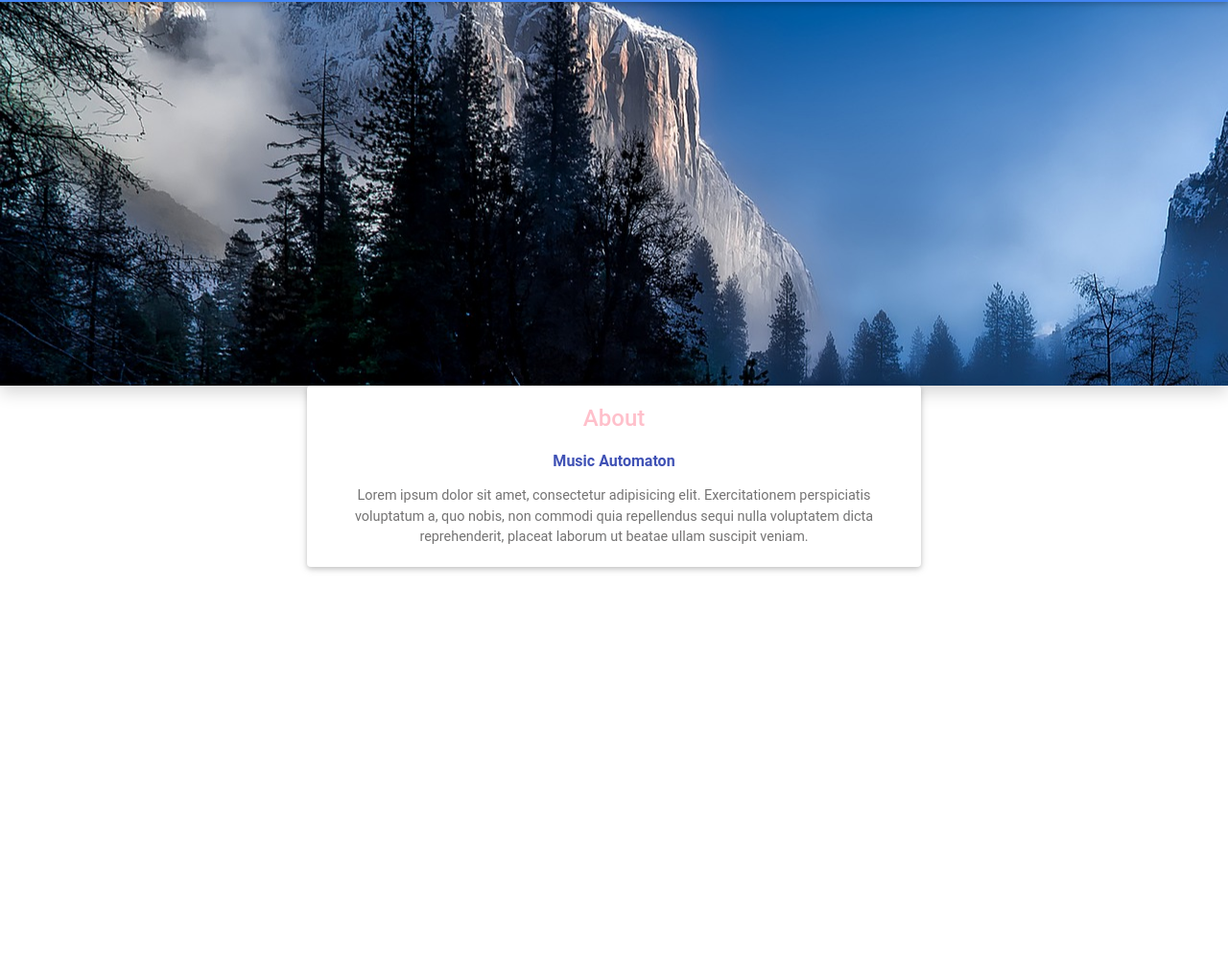
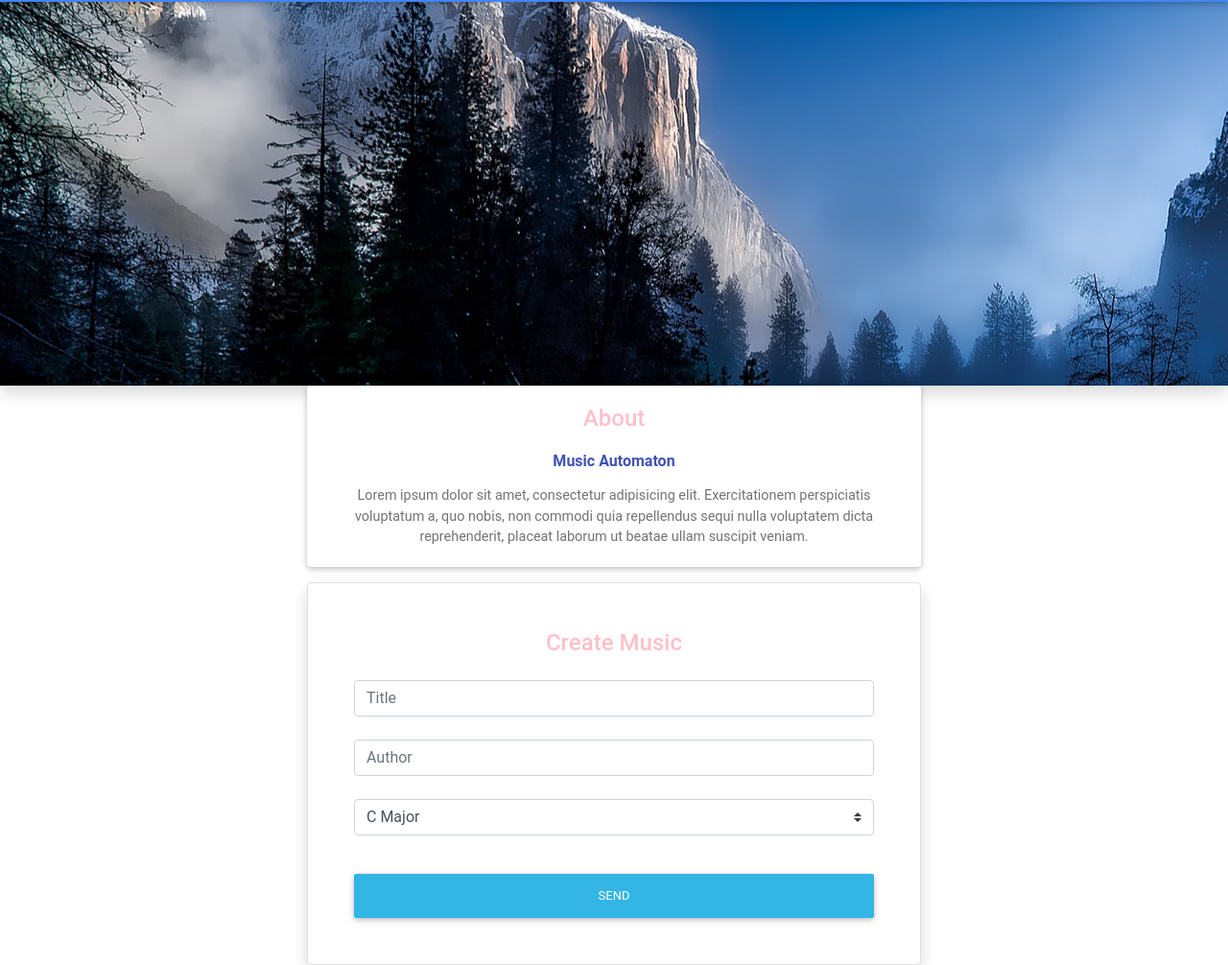
Before and after one commit to ElvannAbendroth/music-automaton-ui, a website: page index.html in a window 1280 px wide. Shown: the part 54-1060 px from the top of the page at 96% size. Before the commit the page ends 800 px from the top, so only its background shows below. Drawn offline with nearby package versions, Linux system fonts and the light colour scheme; files that its build step writes are made by us from their sources.

Commit message:
added form card

```diff
--- a/index.html
+++ b/index.html
@@ -63,7 +63,7 @@
     <div class="header-image shadow"></div>
 
     <!-- Card -->
-    <div class="card card-cascade wider reverse w-50 m-auto">
+    <div class="card card-cascade wider reverse w-50 ml-auto mr-auto">
 
         <!-- Card content -->
         <div class="card-body card-body-cascade text-center">
@@ -81,6 +81,58 @@
     </div>
     <!-- Card -->
 
+    <!-- Default form contact -->
+    <form class="text-center border border-light p-5 w-50 ml-auto mr-auto mt-3 shadow rounded">
+
+        <p class="h4 mb-4">Create Music</p>
+
+        <input type="text" id="defaultContactFormName" class="form-control mb-4" placeholder="Title">
+
+        <!-- Email -->
+        <input type="text" id="defaultContactFormEmail" class="form-control mb-4" placeholder="Author">
+
+        <!-- Subject -->
+        <select class="browser-default custom-select mb-4">
+            <option value="" disabled>Choose key</option>
+            <option value="1">C Major</option>
+            <option value="1">G Major</option>
+            <option value="1">D Major</option>
+            <option value="1">A Major</option>
+            <option value="1">E Major</option>
+            <option value="1">B Major</option>
+            <option value="1">F# Major</option>
+            <option value="1">C# Major</option>
+            <option value="1">F Major</option>
+            <option value="1">Bb Major</option>
+            <option value="1">Eb Major</option>
+            <option value="1">Ab Major</option>
+            <option value="1">Db Major</option>
+            <option value="1">Gb Major</option>
+            <option value="1">Cb Major</option>
+
+            <option value="1">A minor</option>
+            <option value="1">E minor</option>
+            <option value="1">B minor</option>
+            <option value="1">F# minor</option>
+            <option value="1">C# minor</option>
+            <option value="1">G# minor</option>
+            <option value="1">D# minor</option>
+            <option value="1">A# minor</option>
+            <option value="1">D minor</option>
+            <option value="1">G minor</option>
+            <option value="1">C minor</option>
+            <option value="1">F minor</option>
+            <option value="1">Bb minor</option>
+            <option value="1">Eb minor</option>
+            <option value="1">Ab minor</option>
+        </select>
+
+        <!-- Send button -->
+        <button class="btn btn-info btn-block" type="submit">Send</button>
+
+    </form>
+    <!-- Default form contact -->
+
 </body>
 
 </html>
```
